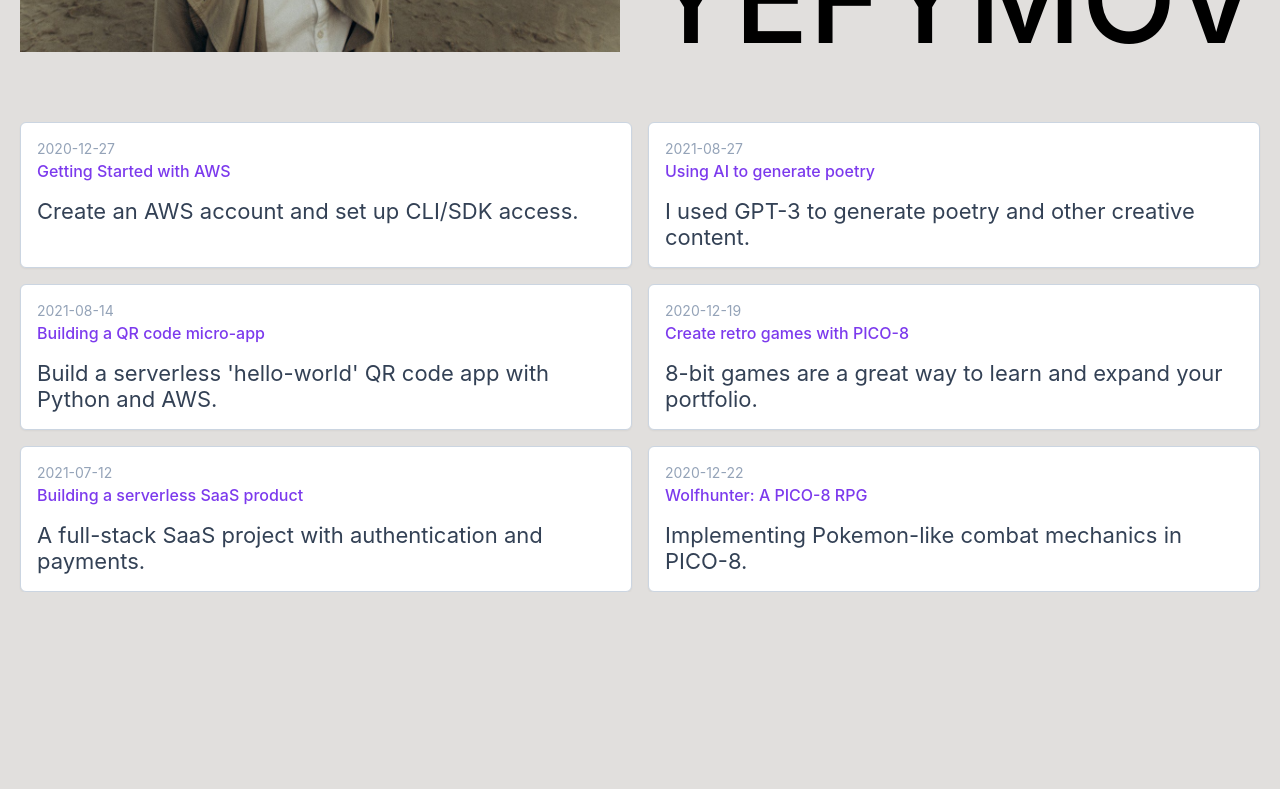
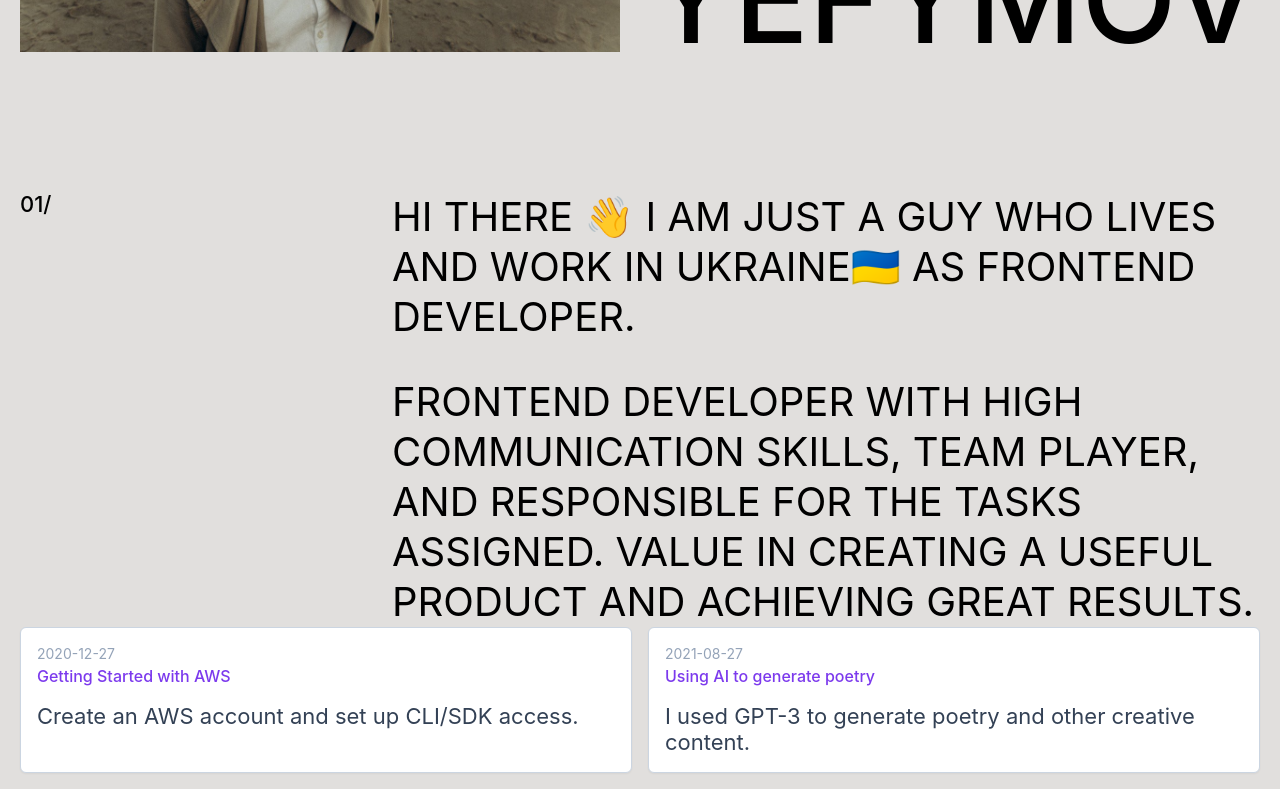
Before and after one commit to DmirtyYefymov/Portfolio, a Next.js app: page / in a window 1280 px wide. Shown: the part 760-1549 px from the top of the page. Before the commit the page ends 1352 px from the top, so only its background shows below. Built offline with nearby package versions, Linux system fonts and the light colour scheme; a web font is replaced by a local one.

Commit message:
adding about section

```diff
--- /dev/null
+++ b/src/app/_components/about.module.css
@@ -0,0 +1,18 @@
+.about {
+    display: flex;
+    justify-content: space-between;
+    padding-top: 70px;
+}
+
+.about_text {
+    text-transform: uppercase;
+    font-size: var(--lg-paragraph-text);
+    line-height: 1.25;
+}
+
+.about_descr {
+    display: flex;
+    flex-direction: column;
+    gap: 35px;
+    width: 70%;
+}
--- /dev/null
+++ b/src/app/_components/about.tsx
@@ -0,0 +1,24 @@
+import styles from "./about.module.css";
+
+const About = () => {
+    return (
+        <section id="about" className={styles.about}>
+            <div className={styles.about_title}>
+                <h4 className={styles.about_count}>01/</h4>
+            </div>
+            <div className={styles.about_descr}>
+                <p className={styles.about_text}>
+                    Hi there 👋 I am just a guy who lives and work in Ukraine🇺🇦
+                    as Frontend Developer.
+                </p>
+                <p className={styles.about_text}>
+                    Frontend developer with high communication skills, team
+                    player, and responsible for the tasks assigned. Value in
+                    creating a useful product and achieving great results.
+                </p>
+            </div>
+        </section>
+    );
+};
+
+export default About;
--- a/src/app/_components/header.tsx
+++ b/src/app/_components/header.tsx
@@ -8,17 +8,25 @@ const Header = () => {
             <Container>
                 <div className={styles.header_wrap}>
                     <div className={styles.header_text}>Dmytro Yefymov</div>
-          <Link className={styles.header_navLink} href="/">Home</Link>
-          <Link className={styles.header_navLink} href="/about">About</Link>
-          <Link className={styles.header_navLink} href="/posts">Blog</Link>
-          <Link className={styles.header_navLink} href="/work">Work</Link>
-          <Link className={styles.header_navLink} href="/contact">Contact</Link>
+                    <Link className={styles.header_navLink} href="/">
+                        Home
+                    </Link>
+                    <Link className={styles.header_navLink} href="#about">
+                        About
+                    </Link>
+                    <Link className={styles.header_navLink} href="/posts">
+                        Blog
+                    </Link>
+                    <Link className={styles.header_navLink} href="/work">
+                        Work
+                    </Link>
+                    <Link className={styles.header_navLink} href="/contact">
+                        Contact
+                    </Link>
                 </div>
             </Container>
         </div>
-
-
-  )
-}
+    );
+};
 
 export default Header;
--- a/src/app/_components/hero.tsx
+++ b/src/app/_components/hero.tsx
@@ -4,7 +4,7 @@ import heroImage from "../../../public/images/hero1.jpeg";
 
 const Hero = () => {
     return (
-        <div className={styles.hero}>
+        <section className={styles.hero}>
             <h2 className={styles.hero_title}>
                 <div className={styles.hero_big_text}>Front-end</div>
                 <div className={styles.hero_big_text}>Developer</div>
@@ -20,7 +20,7 @@ const Hero = () => {
                     <div className={styles.hero_big_text}>Yefymov</div>
                 </div>
             </div>
-        </div>
+        </section>
     );
 };
 
--- a/src/app/page.tsx
+++ b/src/app/page.tsx
@@ -1,11 +1,9 @@
-
 import { getPostMetadata } from "../lib/api";
 import styles from "./page.module.css";
 import Container from "./_components/container";
 import PostPreview from "./_components/PostPreview";
 import Hero from "./_components/hero";
-
-
+import About from "./_components/about";
 
 export default function Home() {
     const postMetadata = getPostMetadata();
@@ -16,8 +14,11 @@ export default function Home() {
     return (
         <main className={styles.main}>
             <Container>
-        <Hero/>
-        <div className="grid grid-cols-1 md:grid-cols-2 gap-4">{postPreviews}</div>
+                <Hero />
+                <About />
+                <div className="grid grid-cols-1 md:grid-cols-2 gap-4">
+                    {postPreviews}
+                </div>
             </Container>
         </main>
     );
```
Lines whose indentation alone changed are shown as unchanged.
